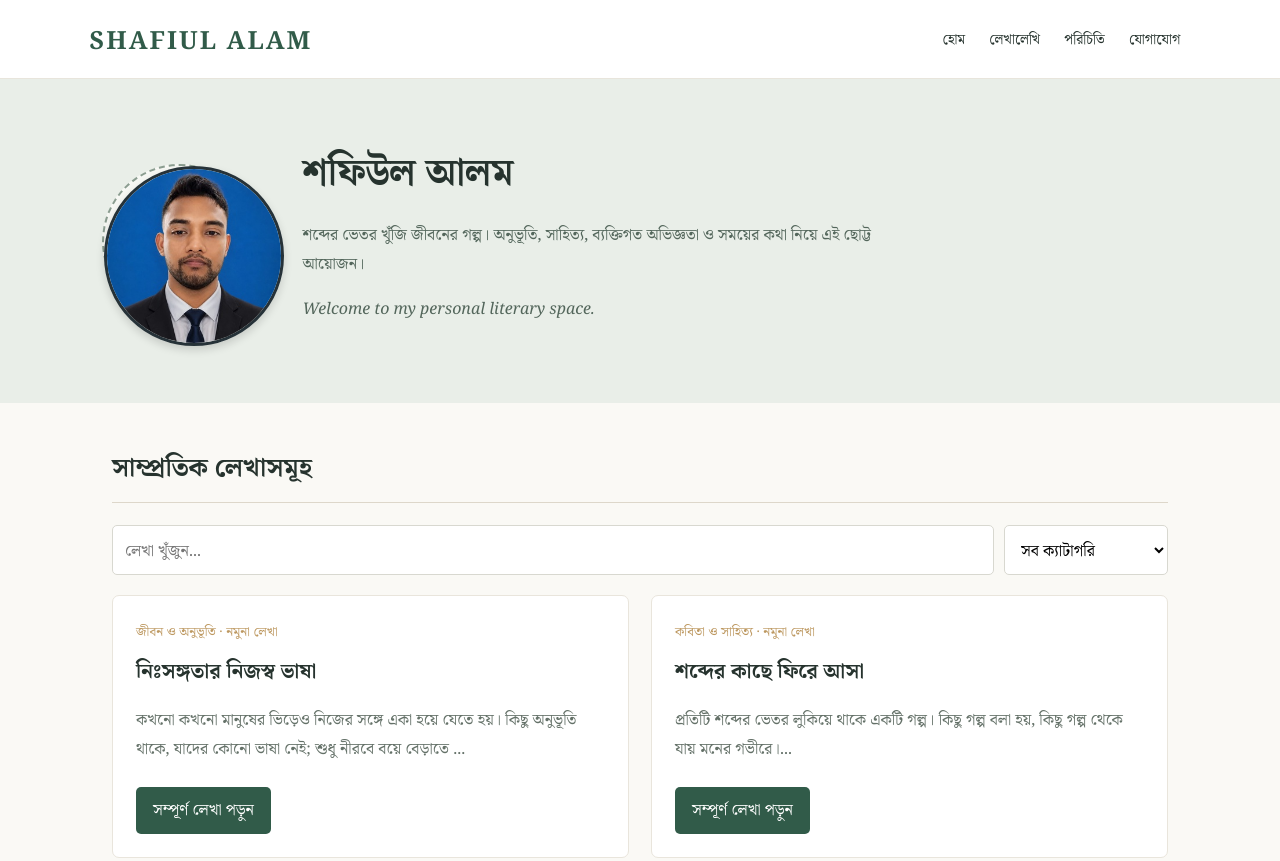
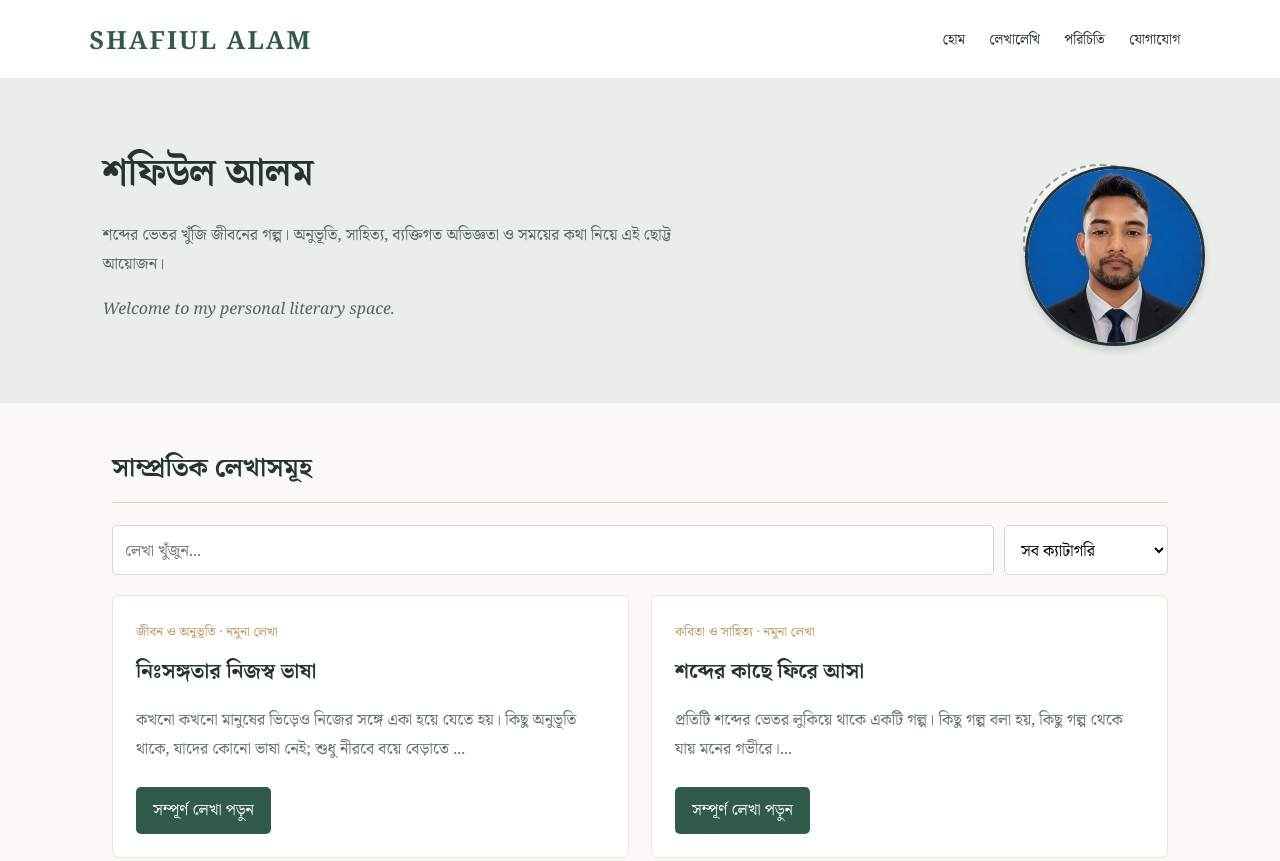
Before and after one commit to shafiulbhiuyan/shafiulbhiuyan.github.io, a plain HTML site: page index.html in a window 1280 px wide. Shown: the top 861 px of the page. Drawn offline with Linux system fonts and the light colour scheme.

Commit message:
Update index.html

```diff
--- a/index.html
+++ b/index.html
@@ -41,6 +41,13 @@ footer a{color:#e9d5ae}
   border-radius: 50%;
   border: 3px solid #263238;
   box-shadow: 0 4px 8px rgba(0, 0, 0, 0.15);
+}
+  .hero {
+  display: flex;
+  align-items: center;
+  justify-content: space-between; /* ছবি ও লেখার মাঝে সুন্দর গ্যাপ রাখবে */
+  gap: 30px;
+  flex-direction: row-reverse; /* এটি ছবিকে ডানে নিয়ে যাবে */
 }
 
 </style>
```
